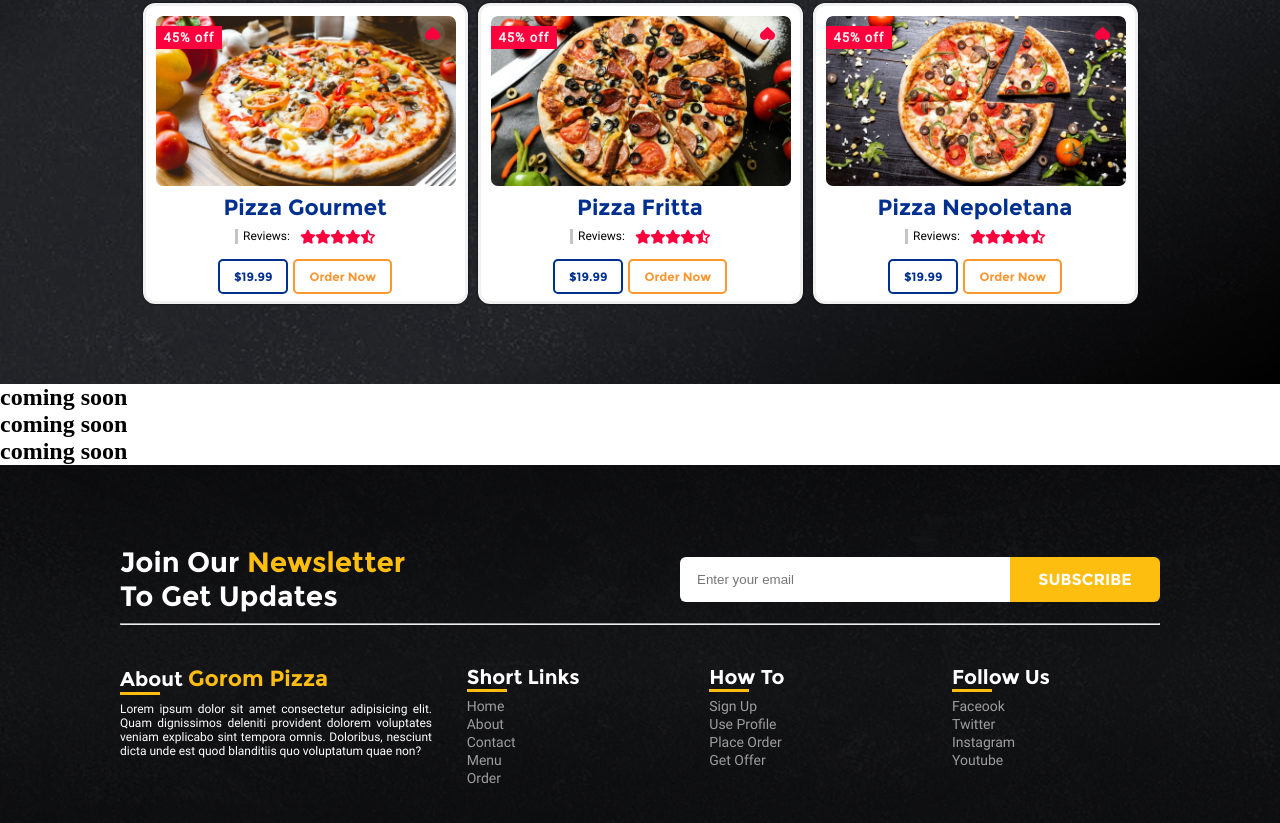
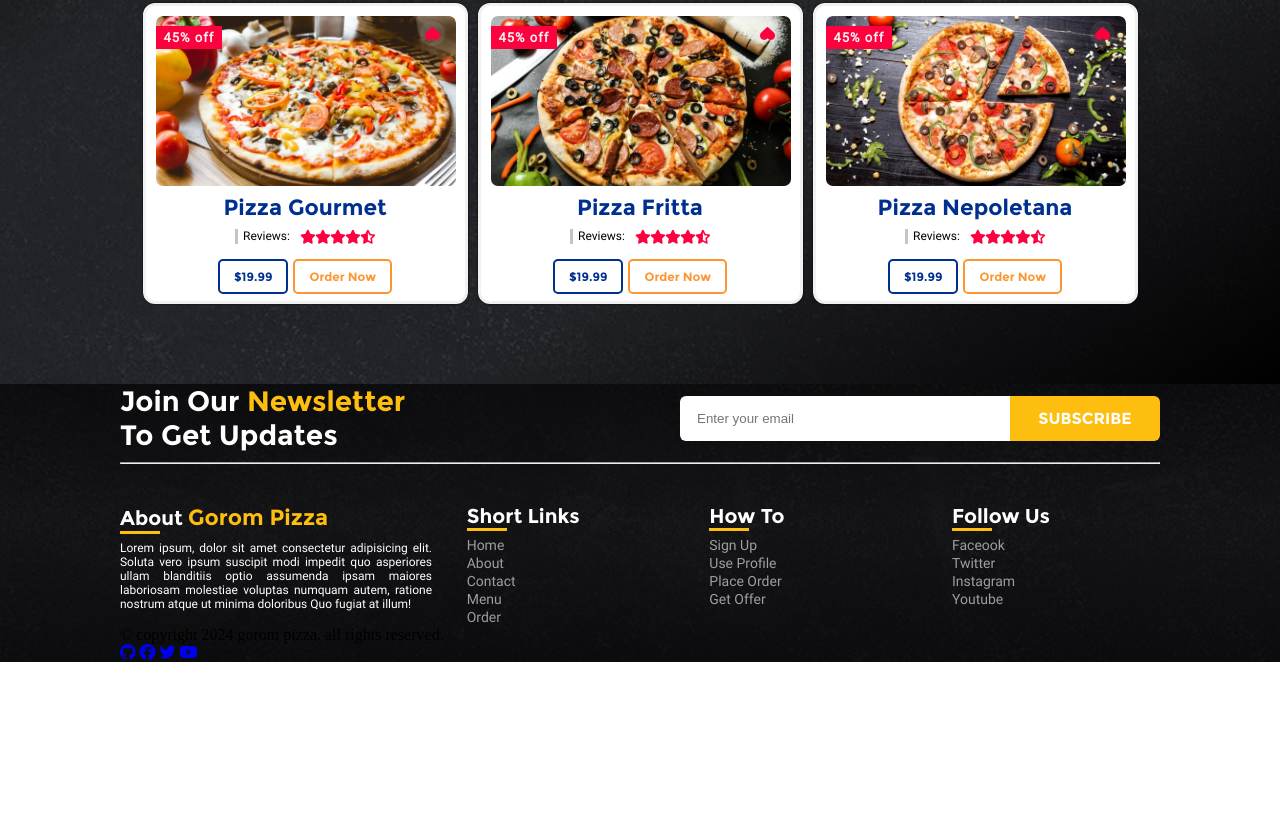
Before and after one commit to MamunExpert/GoromPizza.com, a plain HTML site: page index.html in a window 1280 px wide. Shown: the part 2158-2981 px from the top of the page. After the commit the page ends 2820 px from the top, so only its background shows below. Drawn offline with Linux system fonts and the light colour scheme.

Commit message:
Update index.html

```diff
--- a/index.html
+++ b/index.html
@@ -510,14 +510,14 @@
     </section>
     <!-- ======= today's special  section end ======= -->
 
-<h2>coming soon</h2>
-<h2>coming soon</h2>
-<h2>coming soon</h2>
+    <section id="coming-soon">
+
+    </section>
 
     <!-- ======= footer section start ======= -->
 
     <footer>
-        <section class="footer-container plr-120 ptb-80">
+        <section class="footer-container plr-120 ptb-30">
             <div class="newsletter">
                 <div class="left-col">
                     <h2>join our <span class="brand-mark">newsletter</span><br> to get updates</h2>
@@ -531,9 +531,7 @@
             <div class="main-footer">
                 <div class="footer-col about-col">
                     <h2>about <span class="brand-mark">gorom pizza</span></h2>
-                    <p>Lorem ipsum dolor sit amet consectetur adipisicing elit. Quam dignissimos deleniti provident
-                        dolorem voluptates veniam explicabo sint tempora omnis. Doloribus, nesciunt dicta unde est quod
-                        blanditiis quo voluptatum quae non?</p>
+                    <p>Lorem ipsum, dolor sit amet consectetur adipisicing elit. Soluta vero ipsum suscipit modi impedit quo asperiores ullam blanditiis optio assumenda ipsam maiores laboriosam molestiae voluptas numquam autem, ratione nostrum atque ut minima doloribus Quo fugiat at illum!</p>
                 </div>
                 <div class="footer-col">
                     <h2>short links</h2>
@@ -564,8 +562,22 @@
                     </ul>
                 </div>
             </div>
+
+            <div class="bottom-footer">
+                <div class="copyright">
+                    <p>© copyright 2024 <span>gorom pizza</span>. all rights reserved.</p>
+                </div>
+                <div class="social-handles">
+                    <a href="#"><i class="fa-brands fa-github"></i></a>
+                    <a href="#"><i class="fa-brands fa-facebook"></i></a>
+                    <a href="#"><i class="fa-brands fa-twitter"></i></a>
+                    <a href="#"><i class="fa-brands fa-youtube"></i></a>
+                </div>
+            </div>
         </section>
     </footer>
+        <!-- ======= footer section end ======= -->
+
 </body>
 
 </html>
```
